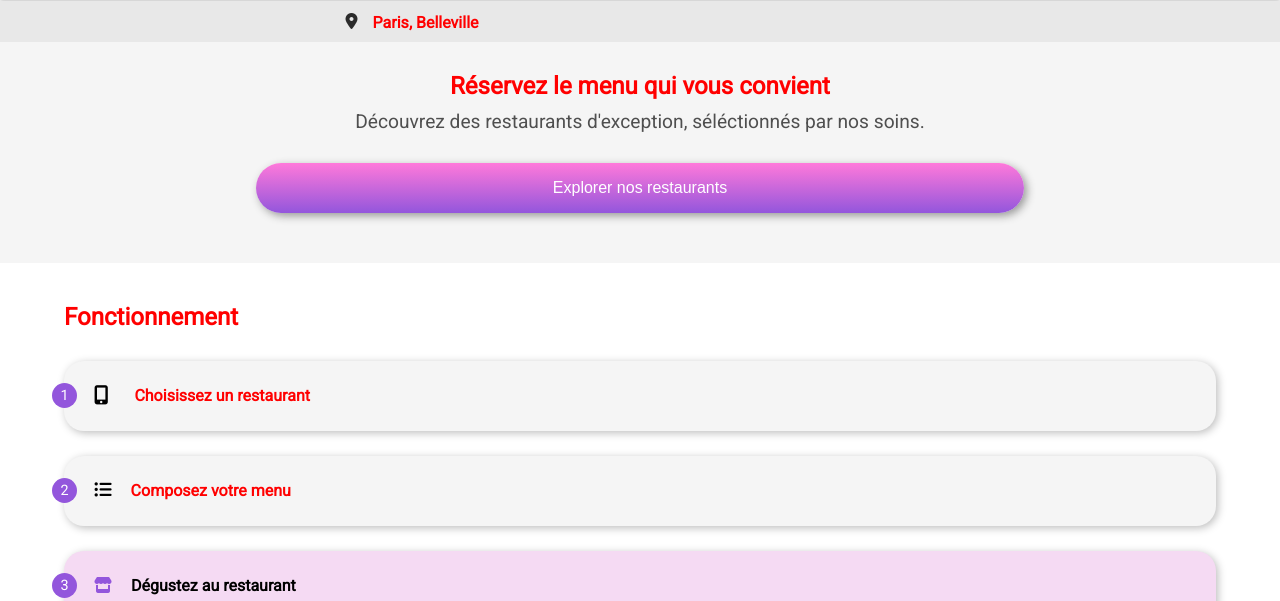
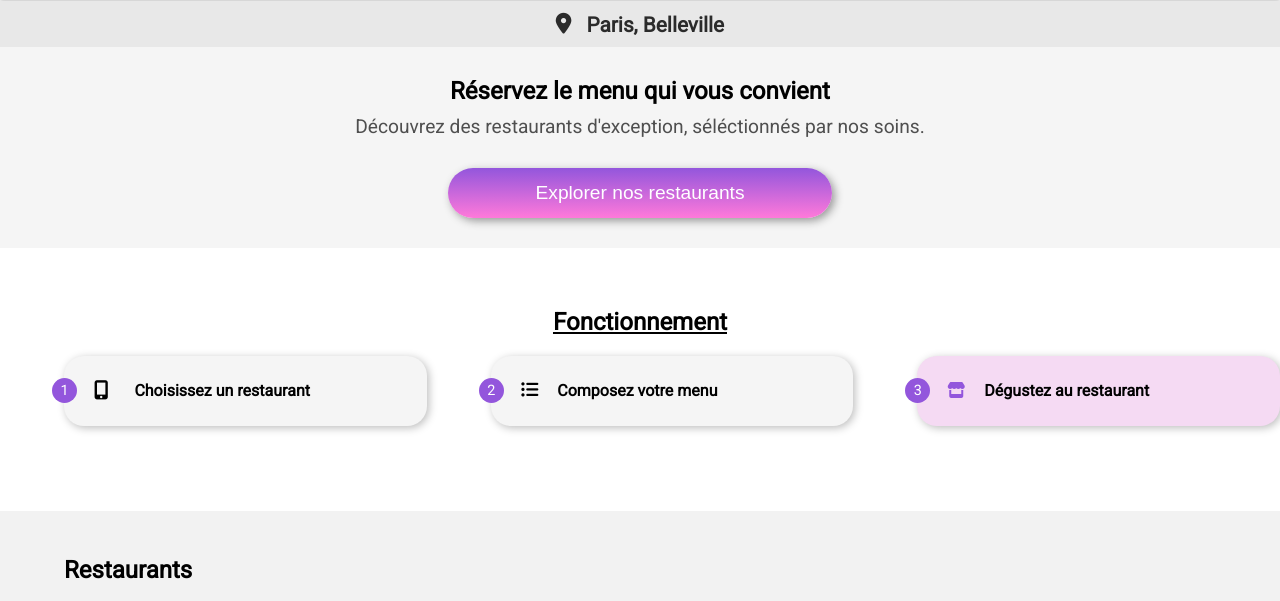
Before and after one commit to Simon-git26/SimonballeuxPruvost_3_21012021, a plain HTML site: page index.html in a window 1280 px wide. Shown: the part 138-739 px from the top of the page. Drawn offline with Linux system fonts and the light colour scheme; a web font is replaced by a local one.

Commit message:
Commencer le responsiv desktop

```diff
--- a/index.html
+++ b/index.html
@@ -51,6 +51,7 @@
             <main>
                 <section class="sectionhead">
                     <h3>Fonctionnement</h3>
+                    <div class="columns">
                         <div class="button">
                             <span class="cercle">1</span>
                             <div class="icone"><i class="fas fa-mobile-alt"></i></div>
@@ -67,6 +68,7 @@
                             <span class="cercle">3</span>
                             <div class="icone"><i class="fas fa-store"></i></div>
                             <div class="para"><p>Dégustez au restaurant</p></div>
+                        </div>
                     </div>
                 </section>
 
--- a/sass/_accueil.scss
+++ b/sass/_accueil.scss
@@ -1,8 +1,7 @@
 main .sectionhead {
     height: 380px;
     margin-top: 40px;
-    display: flex;
-    flex-direction: column;
+
 
     h3 {
         margin-left: 5%;
@@ -10,6 +9,12 @@ main .sectionhead {
         font-weight: bold;
         margin-bottom: 30px;
     }
+
+    .columns {
+        display: flex;
+        flex-direction: column;
+    }
+
     .button {
         display: flex;
         height: 70px;
--- a/sass/styledesktop.scss
+++ b/sass/styledesktop.scss
@@ -1,3 +1,42 @@
-body p, h1, h2, h3 {
-    color: red;
+@import "reset";
+
+
+/* HEADER */
+
+header {
+
+    .localisation {
+        font-size: 1.3em;
+        padding-left: 0;
+        justify-content: center;
+    }
+
+    .reserv button {
+        width: 30%;
+        font-size: 1.2em;
+        background: linear-gradient( #9356DC,#FF79DA);
+        margin-bottom: 30px;
+    }
 }
+
+
+main .sectionhead {
+
+    margin-top: 60px;
+    margin-bottom: 60px;
+    height: auto;
+
+    h3 {
+        margin-left: 0;
+        margin-bottom: 20px;
+        display: flex;
+        justify-content: center;
+        text-decoration: underline;
+    }
+
+    .columns {
+        display: flex;
+        flex-direction: initial;
+    }
+
+}
```
Also changed, not shown: indexmenu1.html (+1 -1 lines), indexmenu2.html (+1 -1 lines), indexmenu3.html (+1 -1 lines), indexmenu4.html (+1 -1 lines), style.css, styledesktop.css, 2 other files. Lines whose indentation alone changed are shown as unchanged.
